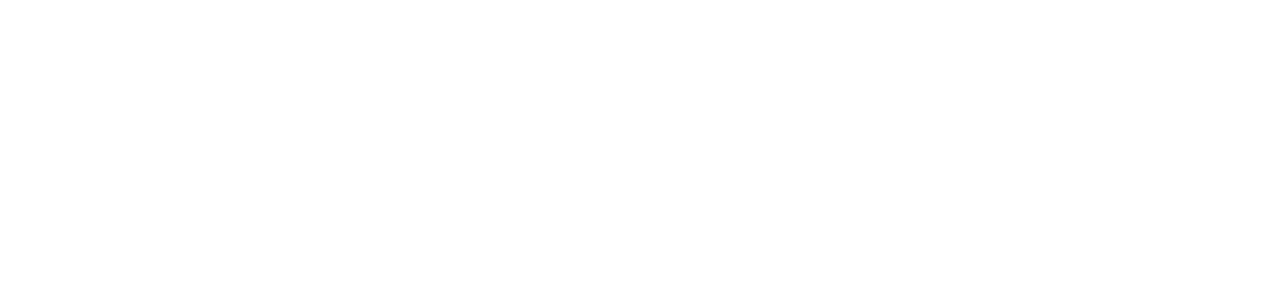
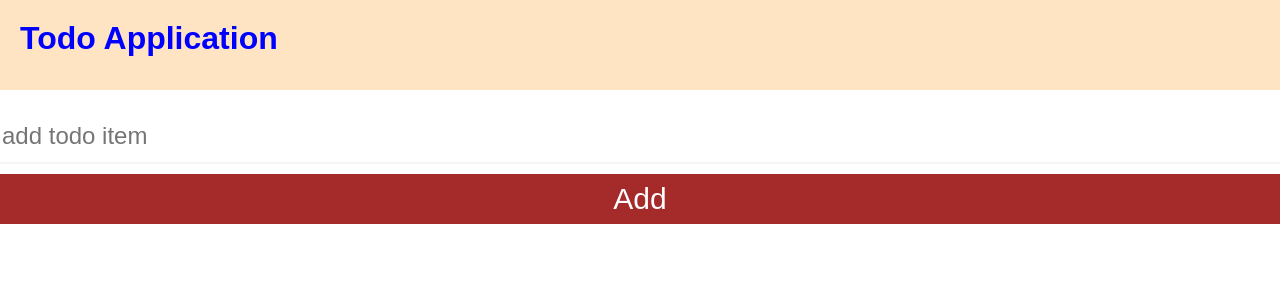
Before and after one commit to ranjurave/portfolio-website-ranju, a React (Create React App) app: page /todoapp in a window 1280 px wide. Before the commit this address had no page. Shown: the top 300 px of the page. Built offline with nearby package versions, Linux system fonts and the light colour scheme; a web font is replaced by a local one.

Commit message:
todo wip

```diff
--- a/src/App.js
+++ b/src/App.js
@@ -4,6 +4,7 @@ import Home from './pages/Home';
 import BrickBreaker from './pages/BrickBreaker';
 import DriveMe from "./pages/DriveMe";
 import TicTacToe from "./pages/TicTacToe";
+import ToDoApp from "./pages/ToDoApp";
 
 function App() {
   return (
@@ -14,6 +15,7 @@ function App() {
           <Route path="bb" element={<BrickBreaker/>}/>
           <Route path="driveme" element={<DriveMe/>}/>
           <Route path="tictactoe" element={<TicTacToe/>}/>
+          <Route path="todoapp" element={<ToDoApp/>}/>
         </Routes>
       </Router>
     </div>
--- /dev/null
+++ b/src/components/ToDoApp.module.css
@@ -0,0 +1,32 @@
+body{
+  font-family: sans-serif;
+
+}
+.header{
+  margin: 0;
+  background-color: bisque;
+  font-size: 2em;
+  color: blue;
+  height: 50px;
+  padding: 20px;
+}
+.todoform{
+  width: 100%;
+  margin-top: 20px;
+}
+.todoinput{
+  width: 100%;
+  border: none;
+  border-bottom: 2px solid whitesmoke;
+  font-size:1.5em;
+  height: 50px;
+}
+.todobutton{
+  width: 100%;
+  border: none;
+  height: 50px;
+  background-color: brown;
+  color: white;
+  font-size: 30px;
+  margin-top: 10px;
+}
--- /dev/null
+++ b/src/components/ToDoForm.js
@@ -0,0 +1,14 @@
+import React from 'react'
+import styles from '../components/ToDoApp.module.css'
+function ToDoForm() {
+  return (
+    <div className={styles.todoform}>
+      <form>
+        <input className={styles.todoinput} type='text' placeholder='add todo item'></input>
+        <button className={styles.todobutton} type='submit'>Add</button>
+      </form>
+    </div>
+  )
+}
+
+export default ToDoForm
--- a/src/components/Works.js
+++ b/src/components/Works.js
@@ -81,6 +81,12 @@ const Works = forwardRef((props, ref) =>{
             <p className={styles.description}>TicTacToe</p>
         </div>:<></>
         }
+        {showWebdev ?
+        <div className={styles.grid_item}>
+            <Link to='/todoapp' target='_self'> <img src={tictac}></img></Link>
+            <p className={styles.description}>ToDo App</p>
+        </div>:<></>
+        }
         {showAnimation ?
         <div className={styles.grid_item}>
           <iframe src="https://player.vimeo.com/video/200655338?h=44b1baff68" title="animation" frameBorder="0" allow="autoplay; fullscreen; picture-in-picture" allowFullScreen></iframe>
--- /dev/null
+++ b/src/pages/ToDoApp.js
@@ -0,0 +1,13 @@
+import React from 'react'
+import styles from '../components/ToDoApp.module.css'
+import ToDoForm from '../components/ToDoForm'
+function ToDoApp() {
+  return (
+    <div >
+      <h2 className={styles.header}>Todo Application</h2>
+      <ToDoForm/>
+    </div>
+  )
+}
+
+export default ToDoApp
```
